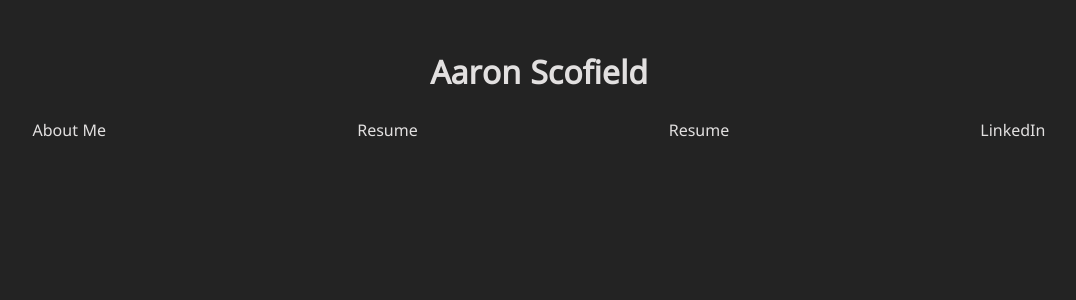
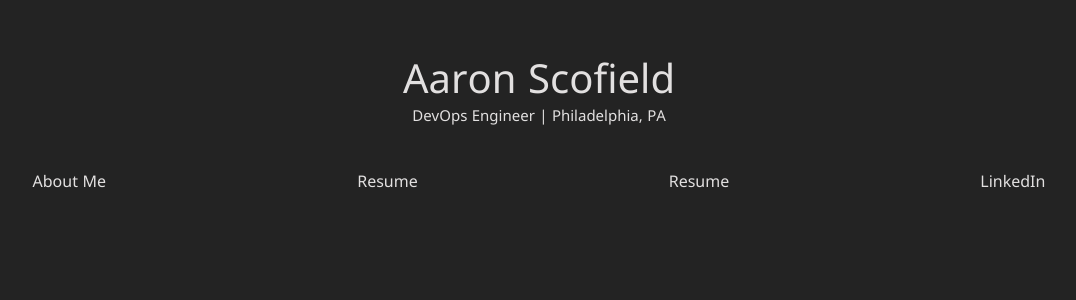
Before and after one commit to aaronscofield/personal_website, a Vue app: page / in a window 1280 px wide. Shown: the top 300 px of the page, without its empty margins (101-1177 px from the left). Built offline with nearby package versions, Linux system fonts and the light colour scheme.

Commit message:
add subtext

```diff
--- a/src/components/Header/Header.scss
+++ b/src/components/Header/Header.scss
@@ -1,16 +1,12 @@
-h3 {
-    margin: 40px 0 0;
+p {
+    font-size: 40px;
+    padding: 0px;
+    margin: 0px;
 }
-ul {
-    list-style-type: none;
-    padding: 0;
-}
-li {
-    display: inline-block;
-    margin: 0 10px;
-}
-a {
-    color: #42b983;
+
+.sub {
+    font-size: 15px;
+    padding-bottom: 40px;
 }
 
 .header {
--- a/src/components/Header/Header.vue
+++ b/src/components/Header/Header.vue
@@ -1,6 +1,7 @@
 <template>
   <div class="header">
-    <h1>{{ msg }}</h1>
+    <p>{{ msg }}</p>
+    <p class="sub">DevOps Engineer | Philadelphia, PA</p>
   </div>
 </template>
 
```
